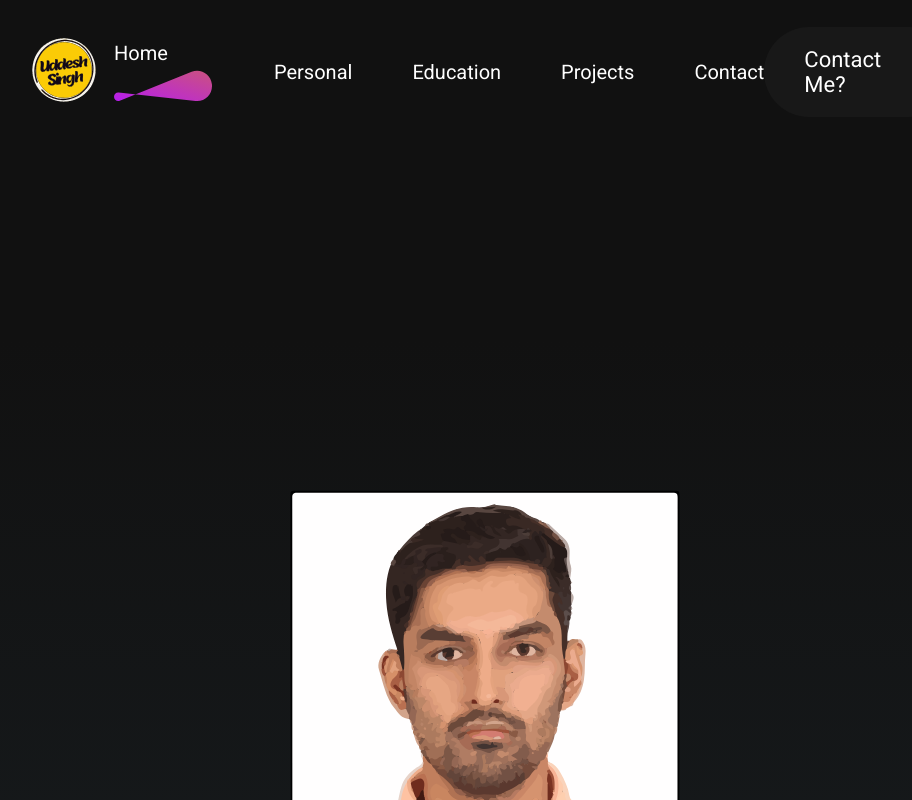
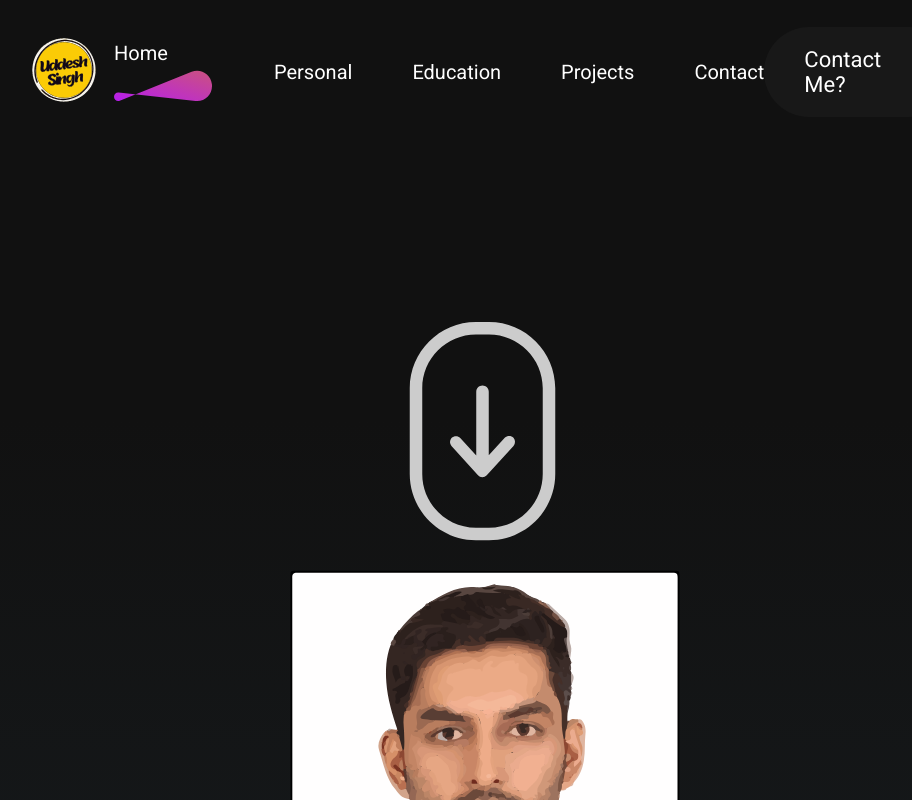
Before and after one commit to uddeshsingh/portfolio, a React (Vite) app: page / in a window 1280 px wide. Shown: the top 800 px of the page, without its empty margins (156-1068 px from the left). Built offline with nearby package versions, Linux system fonts and the light colour scheme.

Commit message:
Updated Hero Section

```diff
--- a/src/App.css
+++ b/src/App.css
@@ -9,7 +9,7 @@ section {
 }
 
 #navbar{
-    height: 40vh;
+    height: 50vh;
 }
 
 #footer{
--- a/src/Components/Hero/Hero.jsx
+++ b/src/Components/Hero/Hero.jsx
@@ -15,19 +15,20 @@ const containerVariants = {
 
 const sliderVariants = {
   initial: { x:0 },
-  animate: { x:'-590%', transition:{repeat: Infinity, repeatType:"mirror", duration:5} },
+  animate: { x:'-590%', transition:{repeat: Infinity, repeatType:"mirror", duration:20} },
 };
 
 import profile_img from '../../assets/profile_img.svg'
+import scroll_mouse from '../../assets/scroll_mouse.svg'
 
 import AnchorLink from 'react-anchor-link-smooth-scroll'
 
 const Hero = () => {
   return (
     <div id='home' className='hero'>
-        <motion.img src={profile_img} alt=""  height="500" width = "400" variants = {textVariants} initial = 'initial' animate = 'animate'/>
+        <motion.img className = "profile_img" src={profile_img} alt=""  height="500" width = "400" variants = {textVariants} initial = 'initial' animate = 'animate'/>
         <motion.h1 variants = {textVariants} initial = 'initial' animate = 'animate'>Hi! This is
-        <motion.span variants = {textVariants} initial = 'initial' animate = 'animate'>Uddesh</motion.span>
+        <motion.span variants = {textVariants} initial = 'initial' animate = 'animate'> Uddesh</motion.span>
         </motion.h1>
         <motion.p variants = {textVariants} initial = 'initial' animate = 'animate'>Lorem ipsum</motion.p>
         <motion.div className="hero_action" variants = {containerVariants} initial = 'initial' animate = 'animate'>
--- a/src/Components/Navbar/Navbar.css
+++ b/src/Components/Navbar/Navbar.css
@@ -3,6 +3,19 @@
     align-items: center;
     justify-content: space-between;
     margin: 20px 170px;
+}
+
+.scroll_mouse{
+    display: flex;
+    justify-content: center;
+    align-self: center;
+}
+
+.scroll_mouse img{
+    filter: invert(80%);
+    width:250px;
+    padding-top: 50px;
+    object-position: 55%;
 }
 
 .navbar img{
--- a/src/Components/Navbar/Navbar.jsx
+++ b/src/Components/Navbar/Navbar.jsx
@@ -6,6 +6,8 @@ import './Navbar.css'
 import underline from '../../assets/nav_underline.svg'
 
 import logo from '../../assets/logo.svg'
+import scroll_mouse from '../../assets/scroll_mouse.svg'
+
 import menu_open from '../../assets/menu_open.svg'
 import menu_close from '../../assets/menu_close.svg'
 
@@ -25,6 +27,7 @@ const Navbar = () => {
   }
 
   return (
+    <div className="wrapper_navbar">
     <div className='navbar'>
         <motion.span initial={{opacity:0, scale: 0}} animate={{opacity:1, scale:1}} transition={{duration: 0.5}}><img src={logo} alt=""/></motion.span>
         <img src={menu_open} onClick={openMenu} alt="" className='nav_mob_open'/>
@@ -38,6 +41,11 @@ const Navbar = () => {
         </ul>
         <div className='nav-connect'> <AnchorLink className='anchor_link' offset={50} href='#contact'>Contact Me? </AnchorLink></div>
     </div>
+    <div className="scroll_mouse">
+      <motion.img src = {scroll_mouse} animate = {{y:150, transition:{duration:1, repeat:Infinity}}}/>
+    </div>
+
+    </div>
   )
 }
 
```
Also changed, not shown: src/assets/scroll_mouse.svg (added).
